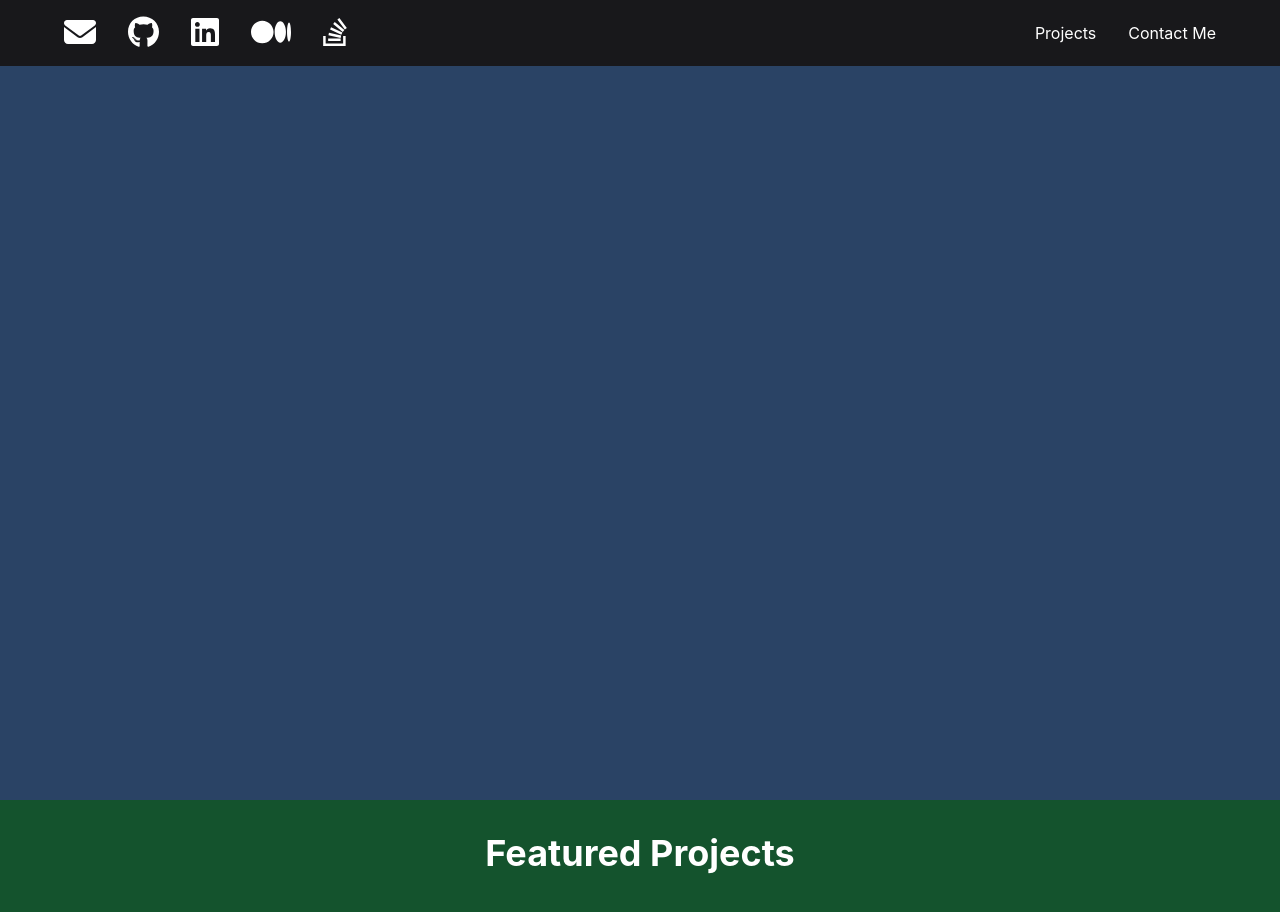
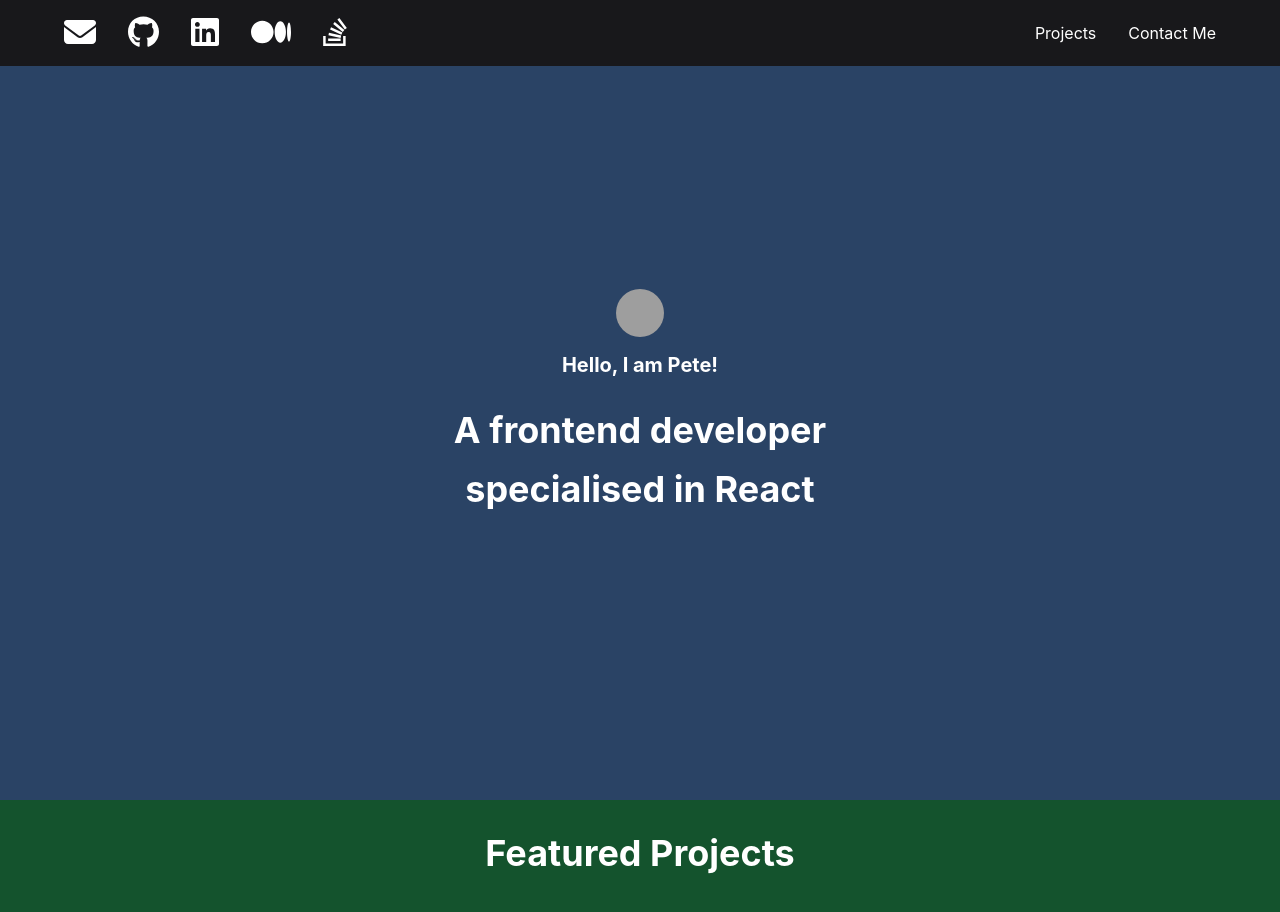
Before and after one commit to jaxsonhrichins752/Portfolio-React, a React (Create React App) app: page / in a window 1280 px wide. Shown: the top 912 px of the page. Built offline with nearby package versions, Linux system fonts and the light colour scheme; grey boxes are pictures that could not be loaded.

Commit message:
Added Avatar and short bio

```diff
--- a/src/components/Header.js
+++ b/src/components/Header.js
@@ -79,10 +79,10 @@ const Header = () => {
           </nav>
           <nav>
             <HStack spacing={8}>
-              <a href="#projects" onClick={handleClick("projects-section")}>
+              <a href="#projects" onClick={handleClick("projects")}>
                 Projects
               </a>
-              <a href="#contactme" onClick={handleClick("contactme-section")}>
+              <a href="#contactme" onClick={handleClick("contactme")}>
                 Contact Me
               </a>
             </HStack>
--- a/src/components/LandingSection.js
+++ b/src/components/LandingSection.js
@@ -15,7 +15,21 @@ const LandingSection = () => (
     isDarkBackground
     backgroundColor="#2A4365"
   >
-
+    <VStack spacing={8}>
+      <VStack spacing={4}>
+        <Avatar name={greeting} src='https://i.pravatar.cc/150?img=7' />
+        <Heading as="h4" size="md" color="white">
+          {greeting}
+        </Heading>
+      </VStack>
+      <VStack spacing={4}>
+        {[bio1, bio2].map((text, index) => (
+          <Heading key={index} as="h2" size="xl" color="white">
+            {text}
+          </Heading>
+        ))}
+      </VStack>
+    </VStack>
   </FullScreenSection>
 );
 
```
